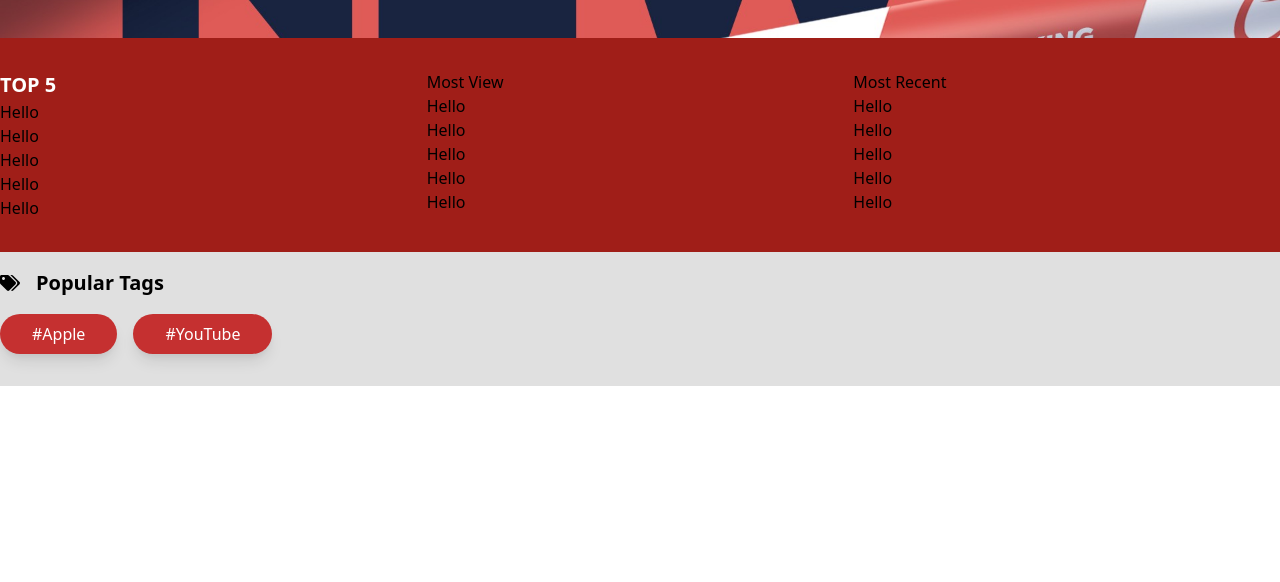
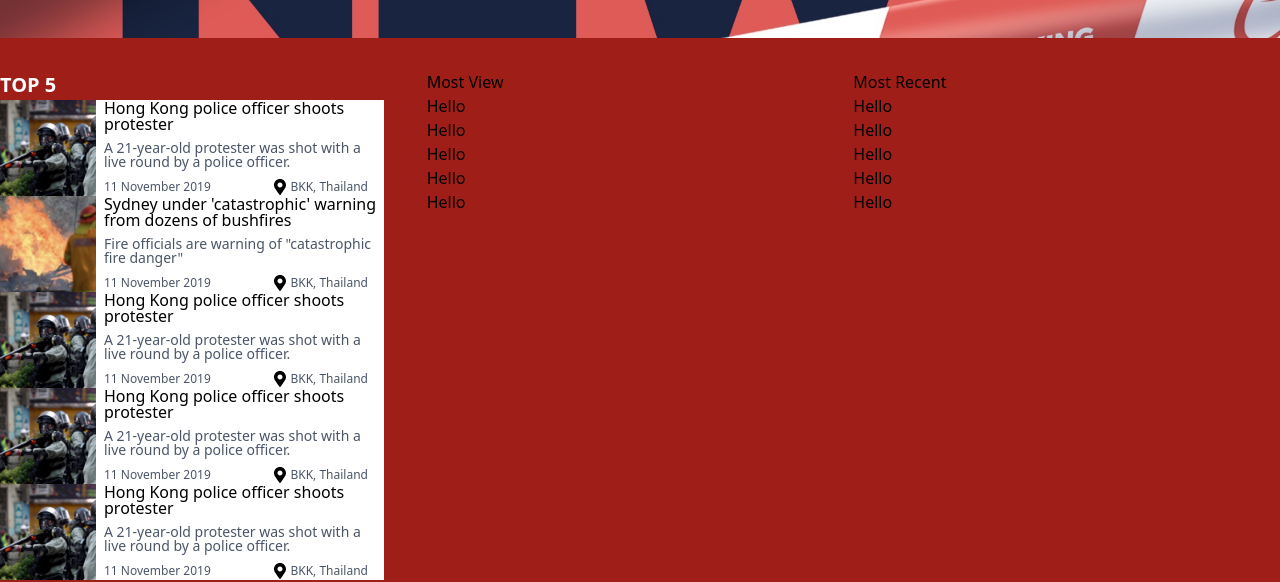
Before and after one commit to chutipon29301/newsflix, a Vue app: page / in a window 1280 px wide. Shown: the part 266-848 px from the top of the page. Before the commit the page ends 800 px from the top, so only its background shows below. Built offline with nearby package versions, Linux system fonts and the light colour scheme; what @tailwindcss/custom-forms, vue-page-transition, vue-particles would draw is missing.

Commit message:
:bento: Add image in TopNews

```diff
--- a/src/components/Home/SmallNewsItem.vue
+++ b/src/components/Home/SmallNewsItem.vue
@@ -1,14 +1,18 @@
 <template>
-  <div class="flex bg-white">
-    <img src="../../assets/news/top5_1.png" class="w-16 mr-2" />
-    <div class="flex-row">
-      <div class="text-black">This is small news item component</div>
-      <div class="text-gray-700 text-sm">This is small news item component</div>
+  <div class="flex bg-white h-24">
+    <img :src="imgSrc" class="mr-2 object-cover" />
+    <div class="flex-row flex-1 flex flex-col justify-between">
+      <div class="text-black leading-none">{{title}}</div>
+      <div class="text-gray-700 text-sm leading-none">
+        {{detail}}
+      </div>
       <div class="flex items-center justify-between">
-        <div class="text-black text-xs text-gray-700">Hello</div>
+        <div class="text-black text-xs text-gray-700">
+          <slot />
+        </div>
         <div class="flex items-center">
-        <font-awesome-icon class="text-black mr-1" icon="map-marker-alt" />
-        <div class="text-black text-xs text-gray-700">Hello</div>
+          <font-awesome-icon class="text-black mr-1" icon="map-marker-alt" />
+          <div class="text-black text-xs text-gray-700 mr-4">BKK, Thailand</div>
         </div>
       </div>
     </div>
@@ -16,9 +20,15 @@
 </template>
 
 <script lang="ts">
-import { Component, Vue } from "vue-property-decorator";
+import { Component, Vue, Prop } from "vue-property-decorator";
 @Component
 export default class SmallNewsItem extends Vue {
-  mounted() {}
+  @Prop() private title!: string;
+  @Prop() private img!: string;
+  @Prop() private detail!: string;
+
+  private get imgSrc() {
+    return require(`../../assets/news/${this.img}`);
+  }
 }
 </script>
--- a/src/components/Home/TopNews.vue
+++ b/src/components/Home/TopNews.vue
@@ -1,17 +1,63 @@
 <template>
-  <div>
+  <div class="max-w-sm">
     <div class="text-white font-semibold text-xl">TOP 5</div>
-    <div>
-      <div>Hello</div>
-      <div>Hello</div>
-      <div>Hello</div>
-      <div>Hello</div>
-      <div>Hello</div>
-    </div>
+    <SmallNewsItem
+      v-for="(news, index) in newsSources"
+      :key="index"
+      :title="news.title"
+      :img="news.img"
+      :detail="news.detail"
+      class="w-full"
+    >{{news.date}}</SmallNewsItem>
   </div>
 </template>
 <script lang="ts">
 import { Component, Vue } from "vue-property-decorator";
-@Component
-export default class TopNews extends Vue {}
+import SmallNewsItem from "@/components/Home/SmallNewsItem.vue";
+@Component({
+  components: {
+    SmallNewsItem
+  }
+})
+export default class TopNews extends Vue {
+  private newsSources: any[] = [
+    {
+      title: "Hong Kong police officer shoots protester",
+      img: "top5_1.png",
+      detail: "A 21-year-old protester was shot with a live round by a police officer.",
+      date: "11 November 2019"
+    },
+    {
+      title: "Sydney under 'catastrophic' warning from dozens of bushfires ",
+      img: "top5_2.png",
+      detail: "Fire officials are warning of \"catastrophic fire danger\"",
+      date: "11 November 2019"
+    },
+    {
+      title: "Hong Kong police officer shoots protester",
+      img: "top5_1.png",
+      detail: "A 21-year-old protester was shot with a live round by a police officer.",
+      date: "11 November 2019"
+    },
+    {
+      title: "Hong Kong police officer shoots protester",
+      img: "top5_1.png",
+      detail: "A 21-year-old protester was shot with a live round by a police officer.",
+      date: "11 November 2019"
+    },
+    {
+      title: "Hong Kong police officer shoots protester",
+      img: "top5_1.png",
+      detail: "A 21-year-old protester was shot with a live round by a police officer.",
+      date: "11 November 2019"
+    }
+  ];
+  // private dates: string[] = [
+  //   "11 November 2019",
+  //   "11 November 2019",
+  //   "8 November 2019",
+  //   "5 November 2019",
+  //   "2 November 2019"
+  // ];
+}
 </script>
```
Also changed, not shown: src/assets/news/top5_2.png (added).
